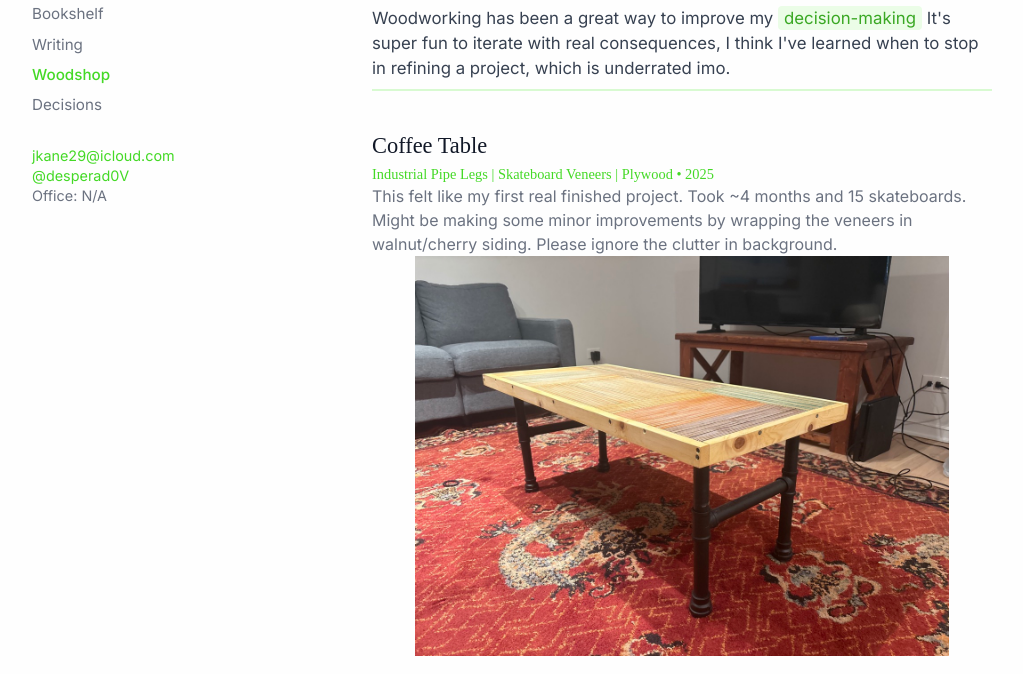
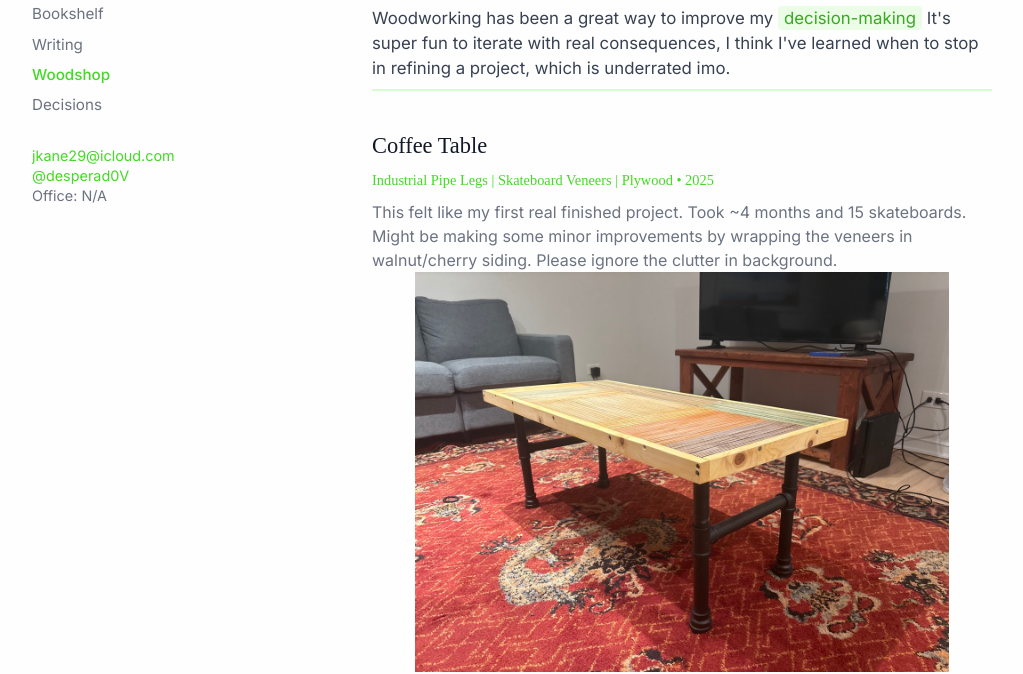
Before and after one commit to jkane-29/jkane-29.github.io, a plain HTML site: page woodshop.html in a window 1280 px wide. Shown: the part 135-809 px from the top of the page, without its empty margins (128-1151 px from the left). Drawn offline with Linux system fonts and the light colour scheme; a web font is replaced by a local one.

Commit message:
adjusting spacing

```diff
--- a/woodshop.html
+++ b/woodshop.html
@@ -123,7 +123,7 @@
 
         .project {
             margin-bottom: 10px;
-            border-bottom: 10px solid var(--primary-light);
+            border-bottom: 2px solid var(--primary-light);
             padding-bottom: 10px;
         }
 
@@ -155,7 +155,7 @@
             font-family: 'Source Serif Pro', serif;
             font-size: 1.4rem;
             font-weight: 500;
-            margin-bottom: 4px;
+            margin-bottom: 10px;
             color: #111827;
             line-height: 1.3;
         }
@@ -164,7 +164,7 @@
             font-family: 'Source Serif Pro', serif;
             font-size: 0.9rem;
             color: var(--primary);
-            margin-bottom: 0px;
+            margin-bottom: 10px;
             font-weight: 500;
         }
 
```
